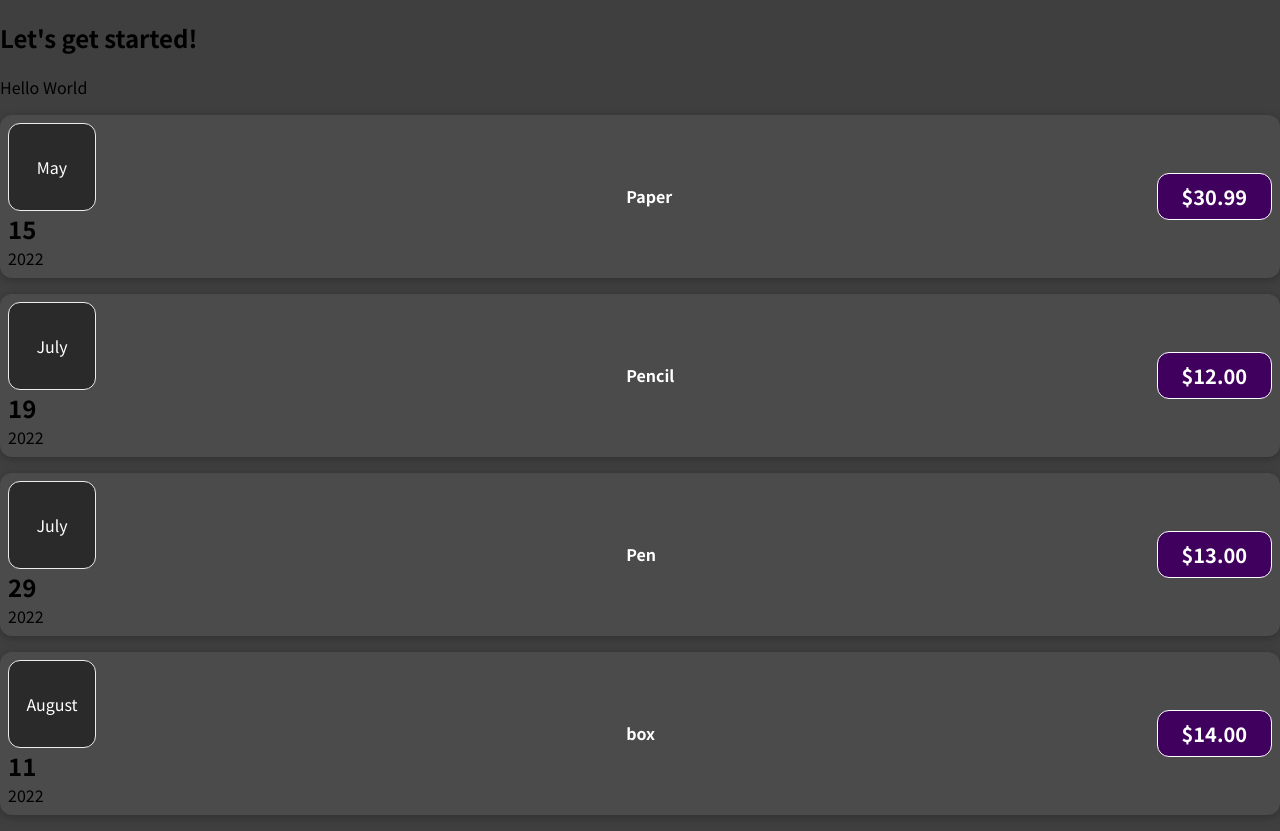
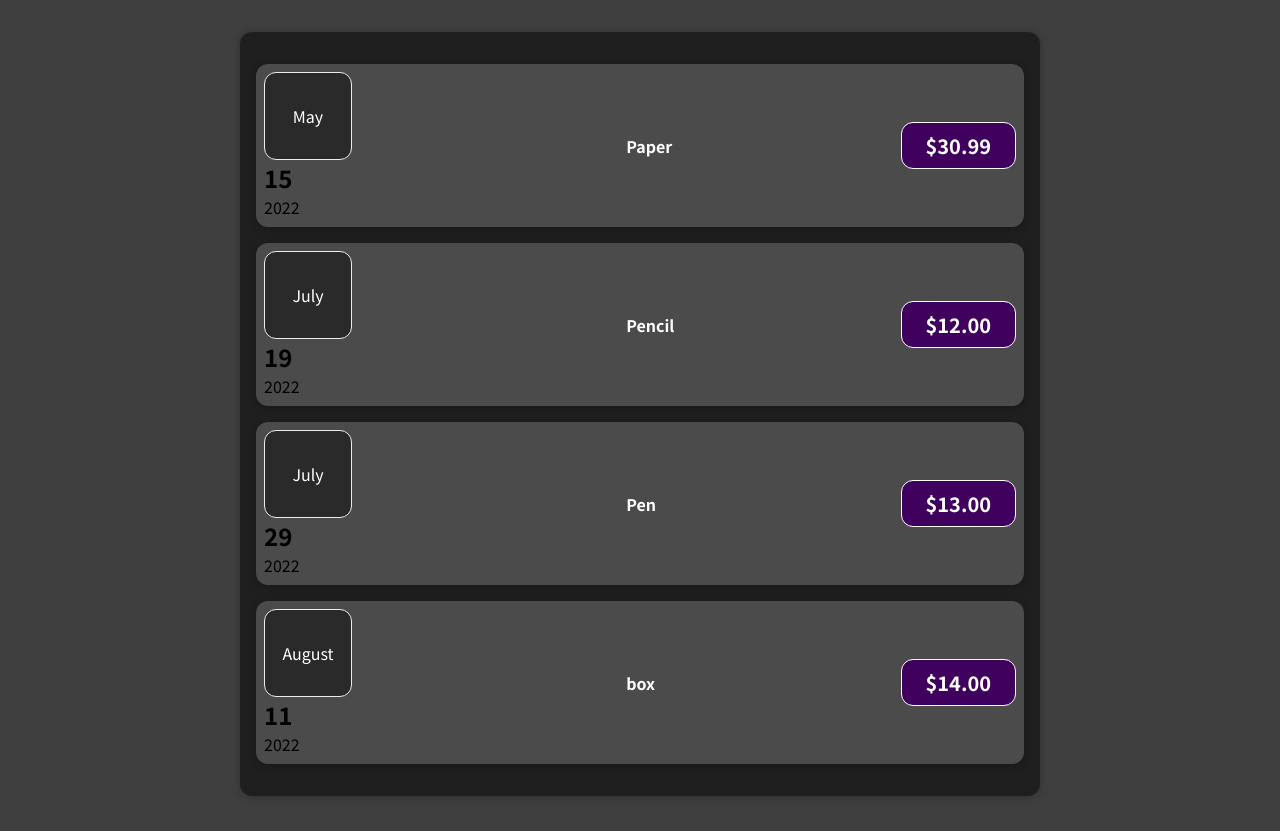
Before and after one commit to AndrewPrud/args-react, a React (Create React App) app in the folder 01-starting-setup/: page / in a window 1280 px wide. Built offline with nearby package versions, Linux system fonts and the light colour scheme.

Commit message:
Expenses update

```diff
--- a/01-starting-setup/src/App.js
+++ b/01-starting-setup/src/App.js
@@ -1,5 +1,6 @@
-import ExpenseItem from './components/ExpenseItem.js';
 import React from 'react';
+import Expenses from './components/Expenses.js';
+import './components/Expenses.css';
 function App() {
   const expenses = [
     {
@@ -29,28 +30,7 @@ function App() {
   ]
   return(
     <div>
-      <h2>Let's get started!</h2>
-      <p1>Hello World</p1>
-      <ExpenseItem
-        title = {expenses[0].title}
-        amount = {expenses[0].amount}
-        date = {expenses[0].date}
-         ></ExpenseItem>
-      <ExpenseItem
-        title = {expenses[1].title}
-        amount = {expenses[1].amount}
-        date = {expenses[1].date}
-      ></ExpenseItem>
-      <ExpenseItem
-        title = {expenses[2].title}
-        amount = {expenses[2].amount}
-        date = {expenses[2].date}
-      ></ExpenseItem>
-      <ExpenseItem
-        title = {expenses[3].title}
-        amount = {expenses[3].amount}
-        date = {expenses[3].date}
-         ></ExpenseItem>
+      <Expenses in = {expenses}> </Expenses>
     </div>
   );
 }
--- /dev/null
+++ b/01-starting-setup/src/components/Expenses.css
@@ -0,0 +1,9 @@
+.expenses {
+    padding: 1rem;
+    background-color: rgb(31, 31, 31);
+    margin: 2rem auto;
+    width: 50rem;
+    max-width: 95%;
+    border-radius: 12px;
+    box-shadow: 0 1px 8px rgba(0, 0, 0, 0.25);
+  }
--- /dev/null
+++ b/01-starting-setup/src/components/Expenses.js
@@ -0,0 +1,32 @@
+import React from 'react';
+import './ExpenseItem.js';
+import ExpenseItem from './ExpenseItem.js';
+import './ExpenseDate.js';
+
+function Expenses(props){
+    return(
+        <div className = 'expenses'>
+          <ExpenseItem
+            title = {props.in[0].title}
+            amount = {props.in[0].amount}
+            date = {props.in[0].date}
+             ></ExpenseItem>
+          <ExpenseItem
+            title = {props.in[1].title}
+            amount = {props.in[1].amount}
+            date = {props.in[1].date}
+          ></ExpenseItem>
+          <ExpenseItem
+            title = {props.in[2].title}
+            amount = {props.in[2].amount}
+            date = {props.in[2].date}
+          ></ExpenseItem>
+          <ExpenseItem
+            title = {props.in[3].title}
+            amount = {props.in[3].amount}
+            date = {props.in[3].date}
+             ></ExpenseItem>
+        </div>
+      );
+}
+export default Expenses;
```
Also changed, not shown: 1 other file (tests, documents, lock files or other folders).
